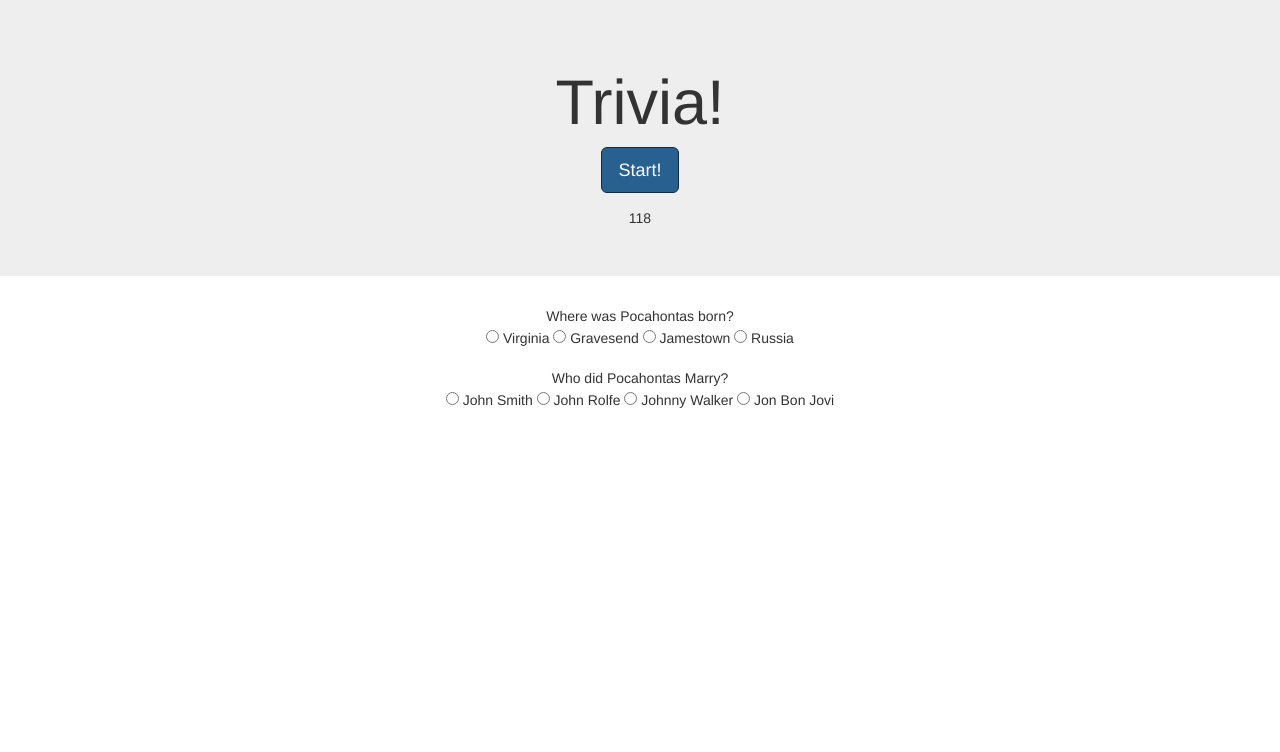
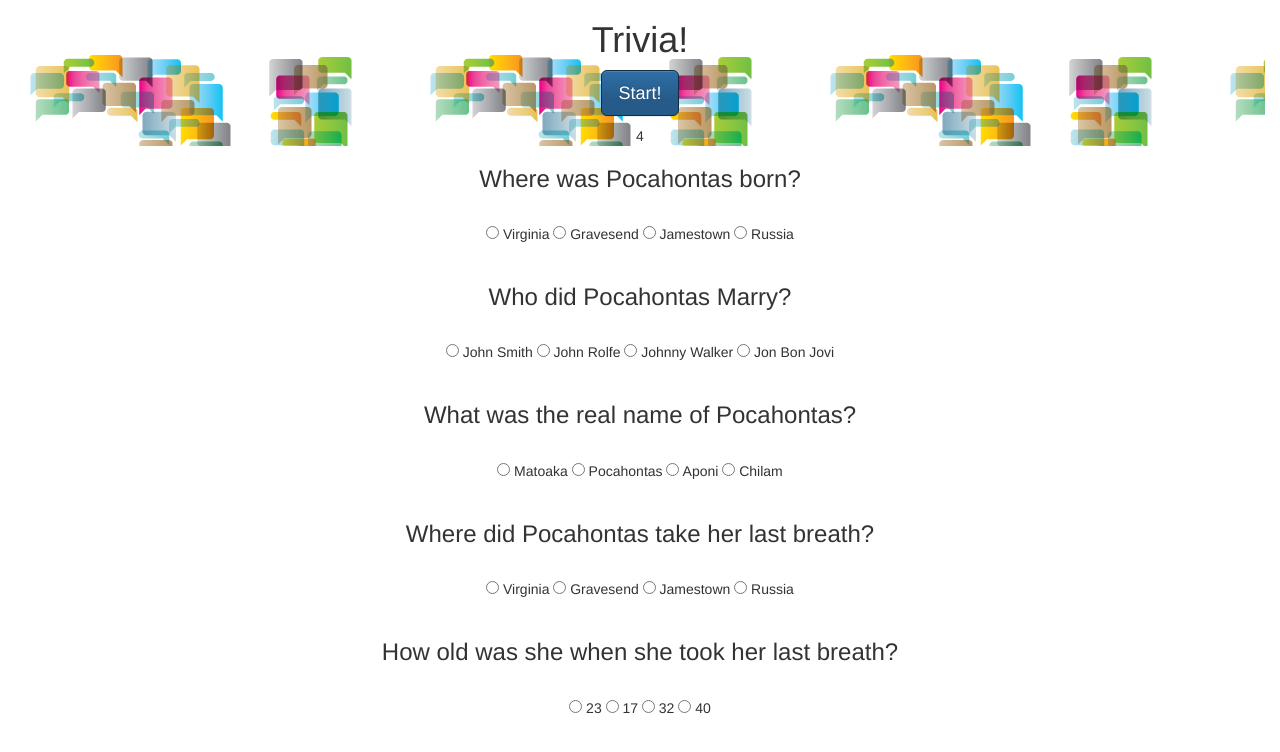
Before and after one commit to NatashaWizPlusPlus/TriviaGame, a plain HTML site: page index.html in a window 1280 px wide. Both pictures are taken after a click on the button "Start!". Drawn offline with nearby package versions, Linux system fonts and the light colour scheme.

Commit message:
bg and some code

```diff
--- a/assets/css/style.css
+++ b/assets/css/style.css
@@ -0,0 +1,25 @@
+#seconds{
+	font-size: 60px;
+}
+
+.jumbotron {
+   background: rgb(200, 54, 54)!important; /* This is for ie8 and below */
+   background: rgba(200, 54, 54, 0.5)!important;
+}
+
+/*.view{
+	background-image:"assets/images/bg-small.png";
+	-webkit-background-size: cover;
+    -moz-background-size: cover;
+    -o-background-size: cover;
+    background-size: cover;
+    background-repeat: no-repeat;
+}
+*/
+h1{
+	text-align: center;
+}
+
+.col-md-6 col-md-offset-3{
+	background-color: white;
+}
--- a/assets/javascript/app.js
+++ b/assets/javascript/app.js
@@ -19,7 +19,7 @@ $("#startButton").on("click", function(){
 
 //When start is clicked
 //Start the Timer with 120 seconds
-	var counter = 120;
+	var counter = 6;
 	setInterval(function(){
 		counter--;
 		if (counter >= 0){
@@ -59,10 +59,12 @@ $(".history").children().on("click", function(){
 	}
 
 })
-$(".history").children().on("click", function(){
+
+
+$(".history-man").children().on("click", function(){
 	// var vir = $(this).children().attr('id');
 	// console.log(vir);
-	if($(this).attr('id') == 'virginia'){
+	if($(this).attr('id') == 'johnrolfe'){
 		correctAnswer++;
 		span.innerHTML = correctAnswer;
 	}
@@ -72,10 +74,36 @@ $(".history").children().on("click", function(){
 
 })
 
-$(".history-year").children().on("click", function(){
+$(".history-name").children().on("click", function(){
 	// var vir = $(this).children().attr('id');
 	// console.log(vir);
-	if($(this).attr('id') == 'johnrolfe'){
+	if($(this).attr('id') == 'matoaka'){
+		correctAnswer++;
+		span.innerHTML = correctAnswer;
+	}
+	else{
+		incorrect++;
+	}
+
+})
+
+$(".history-death").children().on("click", function(){
+	// var vir = $(this).children().attr('id');
+	// console.log(vir);
+	if($(this).attr('id') == 'gravesend'){
+		correctAnswer++;
+		span.innerHTML = correctAnswer;
+	}
+	else{
+		incorrect++;
+	}
+
+})
+
+$(".history-age").children().on("click", function(){
+	// var vir = $(this).children().attr('id');
+	// console.log(vir);
+	if($(this).attr('id') == 'twenty-three'){
 		correctAnswer++;
 		span.innerHTML = correctAnswer;
 	}
--- a/index.html
+++ b/index.html
@@ -8,43 +8,87 @@ Don't forget to include a countdown timer.
  <html>
  <head>
  	<title></title>
- 	<link rel="stylesheet" type="text/css" src="assets/style/css">
+  <link rel="stylesheet" type="text/css" src="assets/css/style.css">
  	<!-- Latest compiled and minified CSS -->
 <link rel="stylesheet" href="https://maxcdn.bootstrapcdn.com/bootstrap/3.3.7/css/bootstrap.min.css" integrity="sha384-BVYiiSIFeK1dGmJRAkycuHAHRg32OmUcww7on3RYdg4Va+PmSTsz/K68vbdEjh4u" crossorigin="anonymous">
+
+<!-- Optional theme -->
+<link rel="stylesheet" href="https://maxcdn.bootstrapcdn.com/bootstrap/3.3.7/css/bootstrap-theme.min.css" integrity="sha384-rHyoN1iRsVXV4nD0JutlnGaslCJuC7uwjduW9SVrLvRYooPp2bWYgmgJQIXwl/Sp" crossorigin="anonymous">
 <script src="https://ajax.googleapis.com/ajax/libs/jquery/3.2.0/jquery.min.js"></script>
+<!-- Latest compiled and minified JavaScript -->
+<script src="https://maxcdn.bootstrapcdn.com/bootstrap/3.3.7/js/bootstrap.min.js" integrity="sha384-Tc5IQib027qvyjSMfHjOMaLkfuWVxZxUPnCJA7l2mCWNIpG9mGCD8wGNIcPD7Txa" crossorigin="anonymous"></script>
+
 </head>
 <body>
- <div class="jumbotron" align="center">
-  <h1>Trivia!</h1>
-  <p><a class="btn btn-primary btn-lg" href="#" role="button" id="startButton">Start!</a></p>
-<span id="seconds"></span>
+<div class="col-md-12">
+
+<div class="main" style="background-image: url('assets/images/bg-small.png')">
+
+<!-- <div class="cover black" data-color="black"></div> -->
+<!--
+ <div class="view" align="center" width="200px"> -->
+    <!--Intro content-->
+<!--     <div class="full-bg-img flex-center"> -->
+<!--       <div class="jumbotron" align="center"> -->
+              <center><h1>Trivia!</h1>
+              <p><a class="btn btn-primary btn-lg" class="btn btn-success" href="#" role="button" id="startButton">Start!</a></p>
+             <span id="seconds" font-size="130px"></span></center>
       </div>
 
  <form>
 
         <div class="history" align="center">
-  Where was Pocahontas born?<br>
-  <input type="radio" name="history" id="virginia">  Virginia
+          <h3>Where was Pocahontas born?</h3><br>
+          <input type="radio" name="history" id="virginia"> Virginia
           <input type="radio" name="history" id="gravesend">  Gravesend
           <input type="radio" name="history" id="jamestown">  Jamestown
           <input type="radio" name="history" id="russia">  Russia
         </div>
     <br>
-  <div class="history-year" align="center">
-  Who did Pocahontas Marry?<br>
-  <input type="radio" name="history-year" id="johnsmith">  John Smith
-  <input type="radio" name="history-year" id="johnrolfe">  John Rolfe
-  <input type="radio" name="history-year" id="johnnywalker">  Johnny Walker
-  <input type="radio" name="history-year" id="jonbonjovi">  Jon Bon Jovi
+      <div class="history-man" align="center">
+        <h3>Who did Pocahontas Marry?</h3><br>
+        <input type="radio" name="history-man" id="johnsmith">  John Smith
+        <input type="radio" name="history-man" id="johnrolfe">  John Rolfe
+        <input type="radio" name="history-man" id="johnnywalker">  Johnny Walker
+        <input type="radio" name="history-man" id="jonbonjovi">  Jon Bon Jovi
+      </div>
+    <br>
+      <div class="history-name" align="center">
+        <h3>What was the real name of Pocahontas?</h3><br>
+        <input type="radio" name="history-name" id="matoaka">  Matoaka
+        <input type="radio" name="history-name" id="pocahontas">  Pocahontas
+        <input type="radio" name="history-name" id="aponi">  Aponi
+        <input type="radio" name="history-name" id="chilam">  Chilam
       </div>
 
+    <br>
+      <div class="history-death" align="center">
+        <h3>Where did Pocahontas take her last breath?</h3><br>
+        <input type="radio" name="history-death" id="virginia"> Virginia
+          <input type="radio" name="history-death" id="gravesend">  Gravesend
+          <input type="radio" name="history-death" id="jamestown">  Jamestown
+          <input type="radio" name="history-death" id="russia">  Russia
+      </div>
+
+      <br>
+      <div class="history-age" align="center">
+        <h3>How old was she when she took her last breath?</h3><br>
+        <input type="radio" name="history-age" id="twenty-three"> 23
+          <input type="radio" name="history-age" id="seventeen">  17
+          <input type="radio" name="history-age" id="thirty-two">  32
+          <input type="radio" name="history-age" id="fourty">  40
+      </div>
 
 </form>
+
           <span id="correct"></span>
           <span id="incorrect"></span>
           <span id="unanswered"></span>
 
-
+    </div>
+    </div>
+  </div>
+<!--   </div> -->
   <script type="text/javascript" src="assets/javascript/app.js"></script>
  </body>
  </html>
```
Also changed, not shown: assets/images/bg-small.png (added), assets/images/bg.png (added), assets/images/question-bg.png (added). Lines whose indentation alone changed are shown as unchanged.
